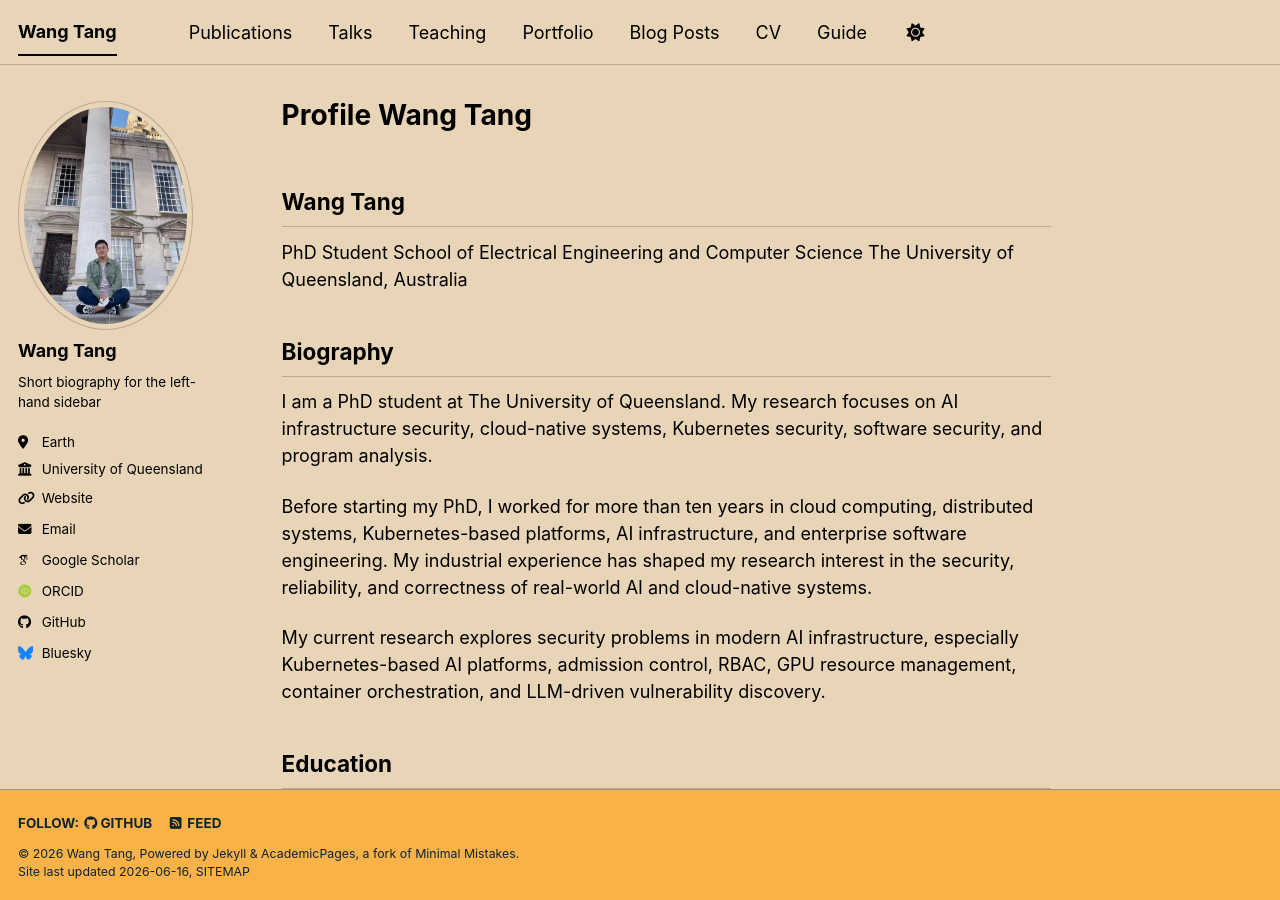
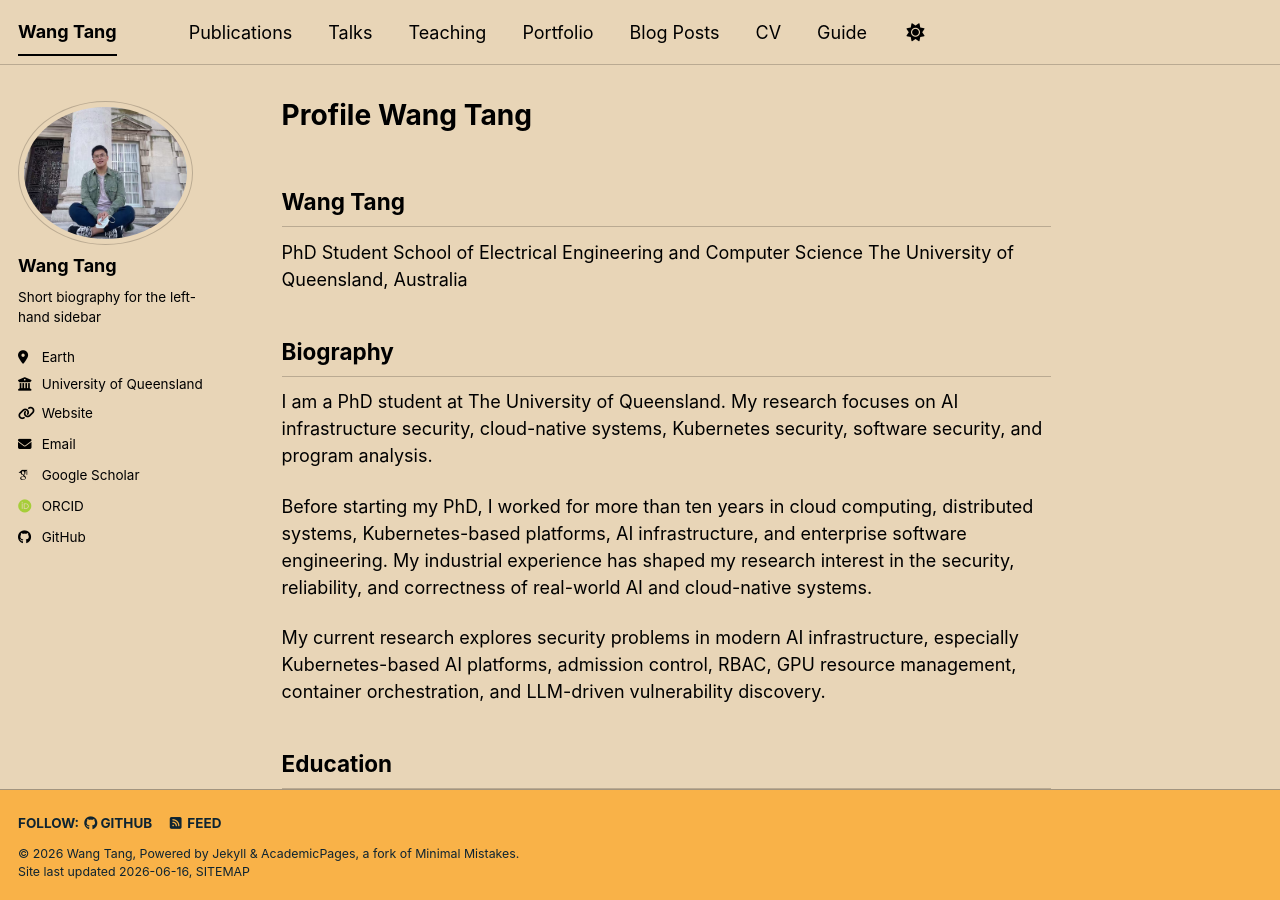
Before and after one commit to tangwang9527/profile-wangtang, a Jekyll site: the page built from _pages/about.md, in a window 1280 px wide and 900 px high. Built offline with Jekyll 4.4.1, drawn with Linux system fonts in a browser that asks for light colours; some web fonts are replaced; a script bundle is joined from its source files by our own code; library files that are not in the unit come from our copies.

Commit message:
Update _config.yml

```diff
--- a/_config.yml
+++ b/_config.yml
@@ -23,7 +23,7 @@ repository               : "academicpages/academicpages.github.io"
 #               Additional customization can be done by editing /_includes/author-profile.html
 author:
   # Biographic information
-  avatar           : "profilewangtang.png"
+  avatar           : "uq.png"
   name             : "Wang Tang"
   pronouns         : # example: "she/her"
   bio              : "Short biography for the left-hand sidebar"
@@ -57,7 +57,7 @@ author:
 
   # Social media
   artstation       : # Username
-  bluesky          : "bsky.app" # Replace this with you Bluesky username
+  #bluesky          : "bsky.app" # Replace this with you Bluesky username
   facebook         : # Username
   flickr           : # Username
   foursquare       : # Username
```
